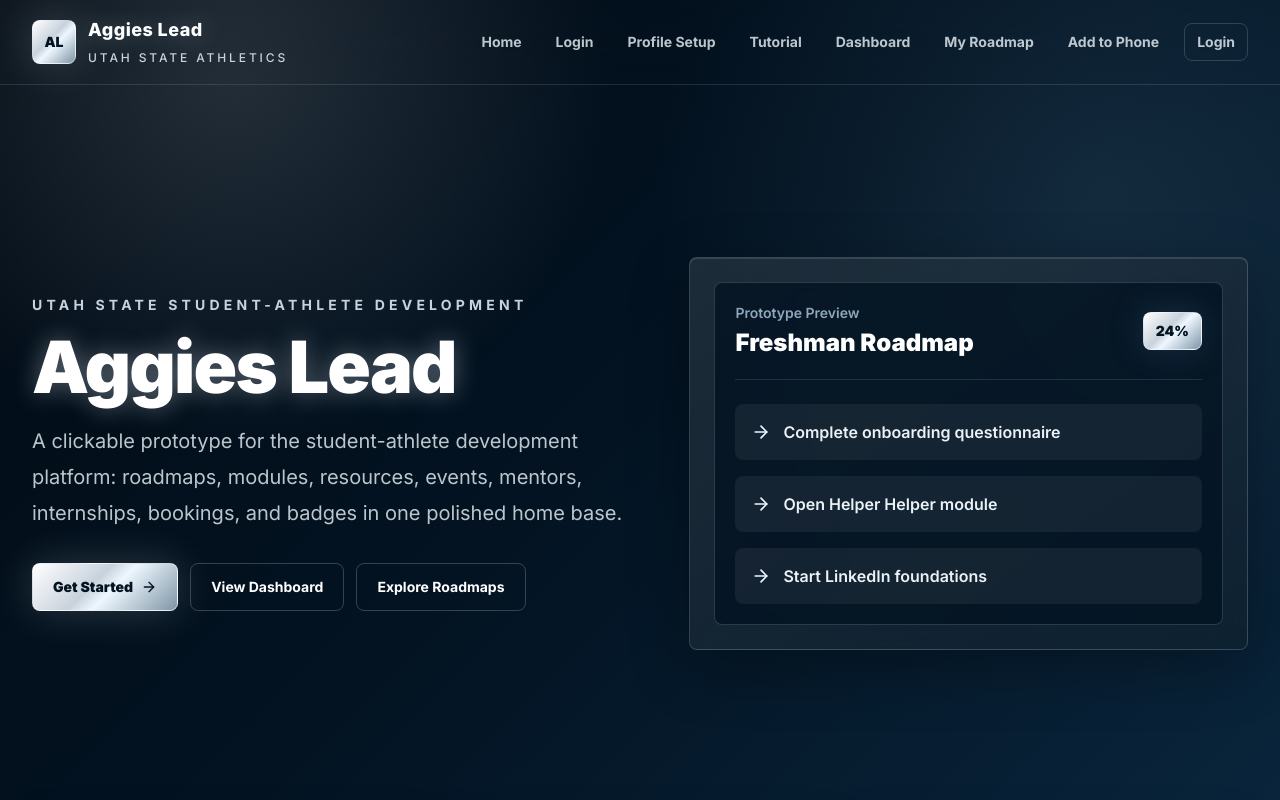
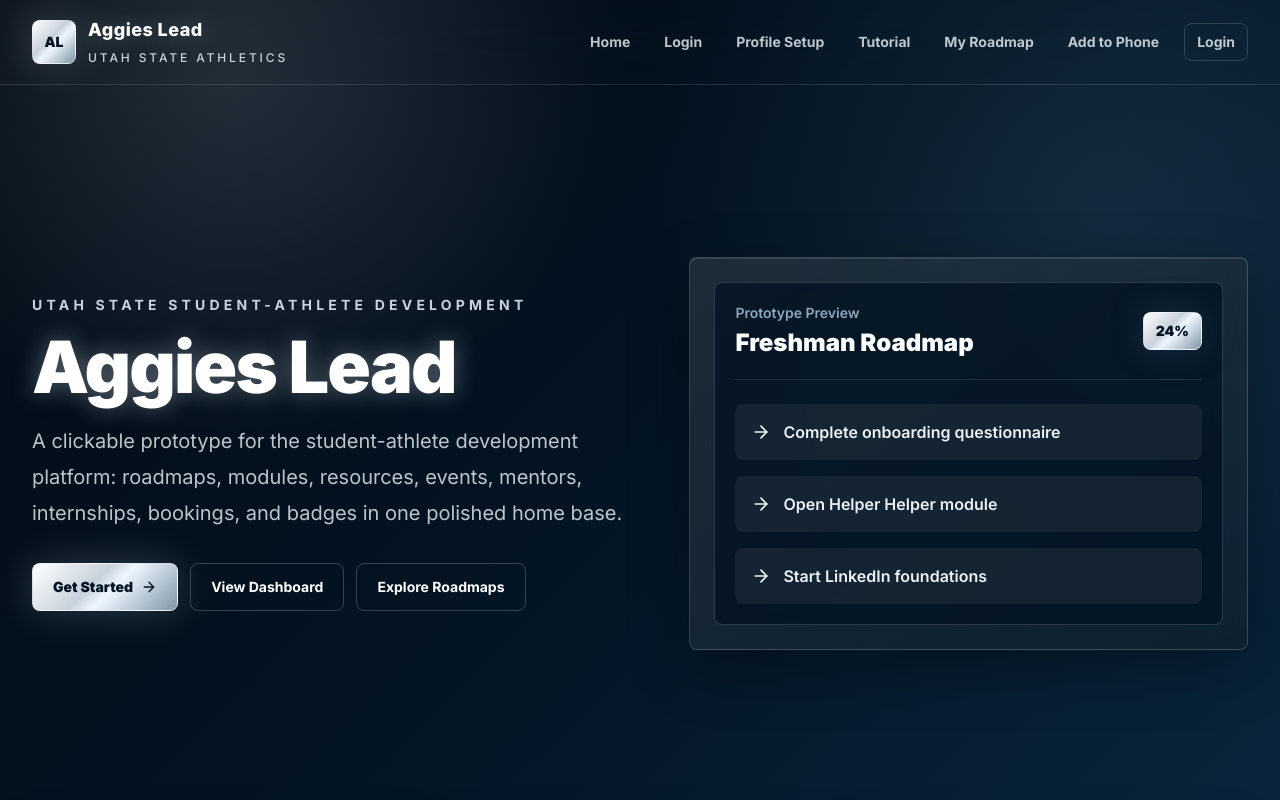
Before and after one commit to aggie-engagement/aggies-lead, a Next.js app: page / in a window 1280 px wide. Shown: the top 800 px of the page. Built offline with nearby package versions, Linux system fonts and the light colour scheme.

Commit message:
Connect project to Supabase

```diff
--- a/components/AppShell.tsx
+++ b/components/AppShell.tsx
@@ -46,6 +46,15 @@ const homeNavItems = [
   { href: "/add-to-phone", label: "Add to Phone" },
 ];
 
+function uniqueNavItemsByHref<T extends { href: string }>(items: T[]) {
+  const seen = new Set<string>();
+  return items.filter((item) => {
+    if (seen.has(item.href)) return false;
+    seen.add(item.href);
+    return true;
+  });
+}
+
 export function AppShell({ children }: { children: React.ReactNode }) {
   const pathname = usePathname();
   const router = useRouter();
@@ -68,6 +77,7 @@ export function AppShell({ children }: { children: React.ReactNode }) {
   const roleAwareHomeItems = homeNavItems.map((item) =>
     item.href === "/dashboard" ? { ...item, href: dashboardHref } : item,
   );
+  const visibleHomeItems = uniqueNavItemsByHref(roleAwareHomeItems);
 
   useEffect(() => {
     if (!isReady || !user || user.role !== "student-athlete") return;
@@ -108,7 +118,7 @@ export function AppShell({ children }: { children: React.ReactNode }) {
           <div className="flex items-center gap-3">
           {isHome ? (
             <nav className="hidden gap-2 md:flex">
-              {roleAwareHomeItems.map((item) => (
+              {visibleHomeItems.map((item) => (
                 <Link
                   key={item.href}
                   href={item.href}
--- a/package.json
+++ b/package.json
@@ -9,6 +9,7 @@
     "start": "next start"
   },
   "dependencies": {
+    "@supabase/supabase-js": "^2.0.0",
     "lucide-react": "1.16.0",
     "next": "16.2.6",
     "react": "19.2.6",
```
Also changed, not shown: lib/supabase.ts (added, +14 -0 lines), 1 other file (tests, documents, lock files or other folders).
